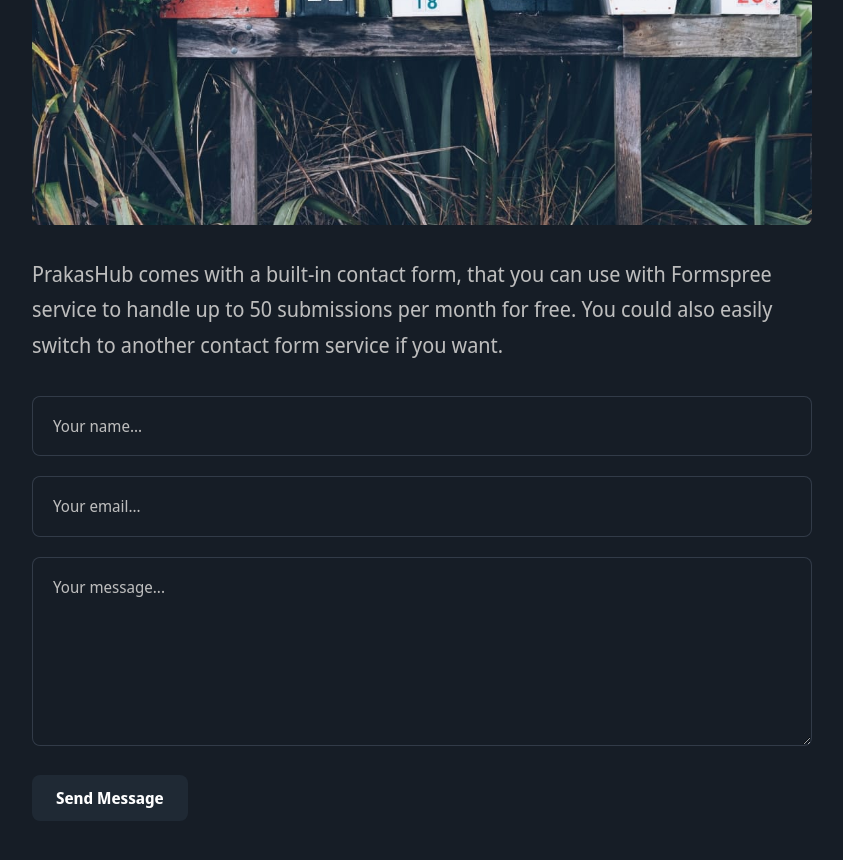
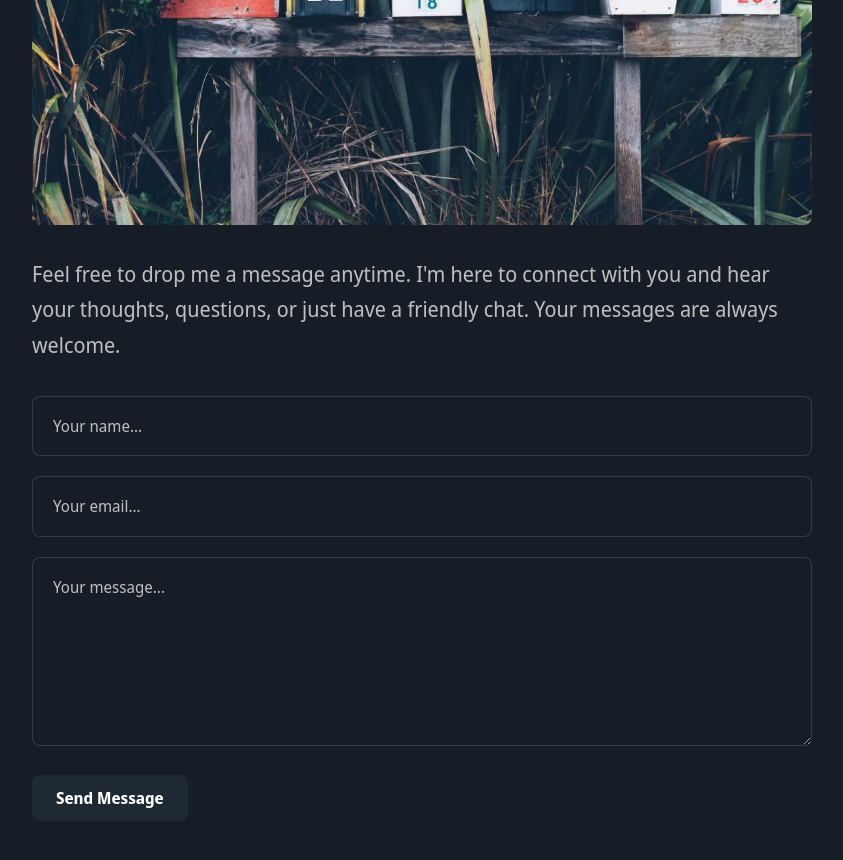
Before and after one commit to PrakasRavichandran/dairy-blog, a Jekyll site: the page built from _pages/contact.html, in a window 1280 px wide and 900 px high, scrolled down 603 px. Shown: the top 860 px of the window, without its empty margins (218-1061 px from the left). Built offline with Jekyll 4.4.1, drawn with Linux system fonts in a browser that asks for light colours; nearby versions of some CDN libraries.

Commit message:
Update settings.yml

```diff
--- a/_data/settings.yml
+++ b/_data/settings.yml
@@ -111,8 +111,8 @@ footer__menu__settings:
 #-------------------------------
 # Contact Settings
 contact:
-  email: info@prakashravichandran.com   # Add your form_id
-  description: PrakasHub comes with a built-in contact form, that you can use with Formspree service to handle up to 50 submissions per month for free. You could also easily switch to another contact form service if you want. # Add a description of your form
+  email: xjvqrpjl   # Add your form_id
+  description: Feel free to drop me a message anytime. I'm here to connect with you and hear your thoughts, questions, or just have a friendly chat. Your messages are always welcome.
 
 # NOTE
 # PrakasHub theme comes with a contact form built-in. You can use this form with Formspree (https://formspree.io/) service and get up to 50 submissions for free. Also, you can easily switch to another service if you want.
```
